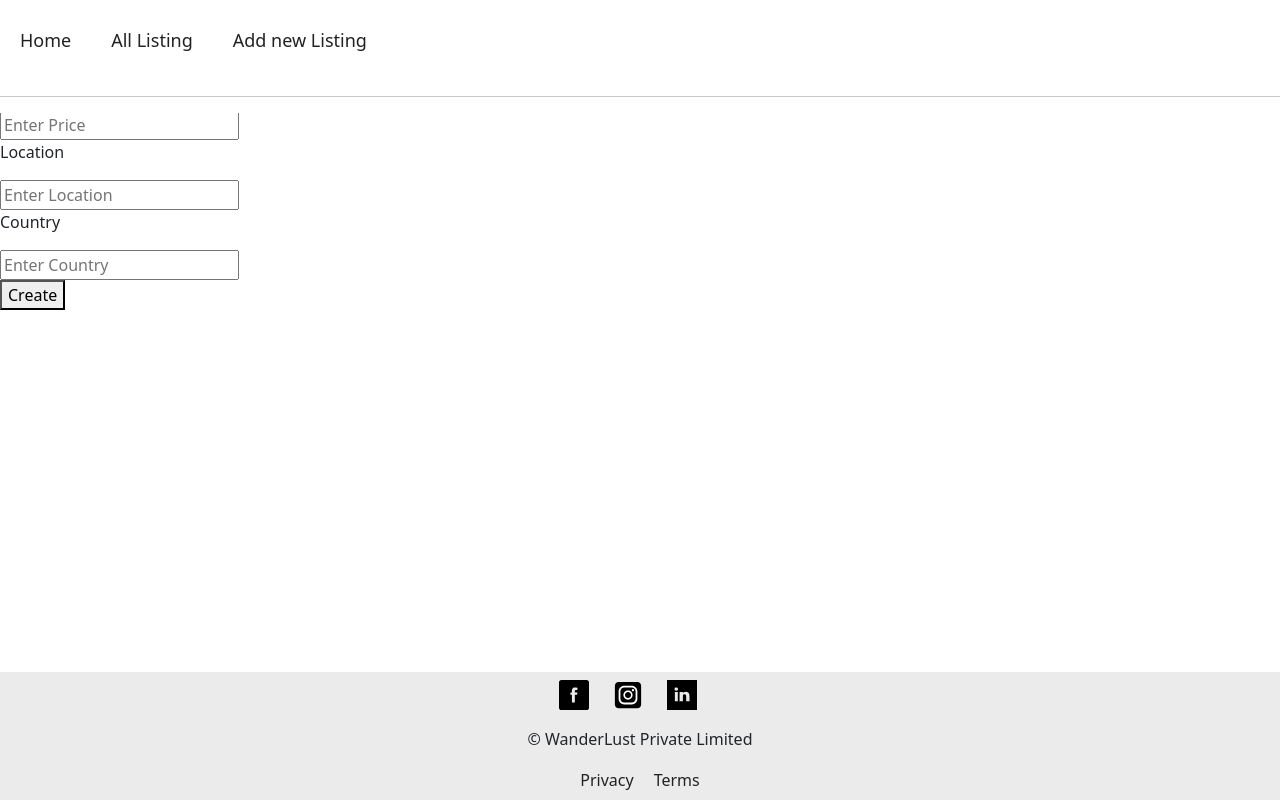
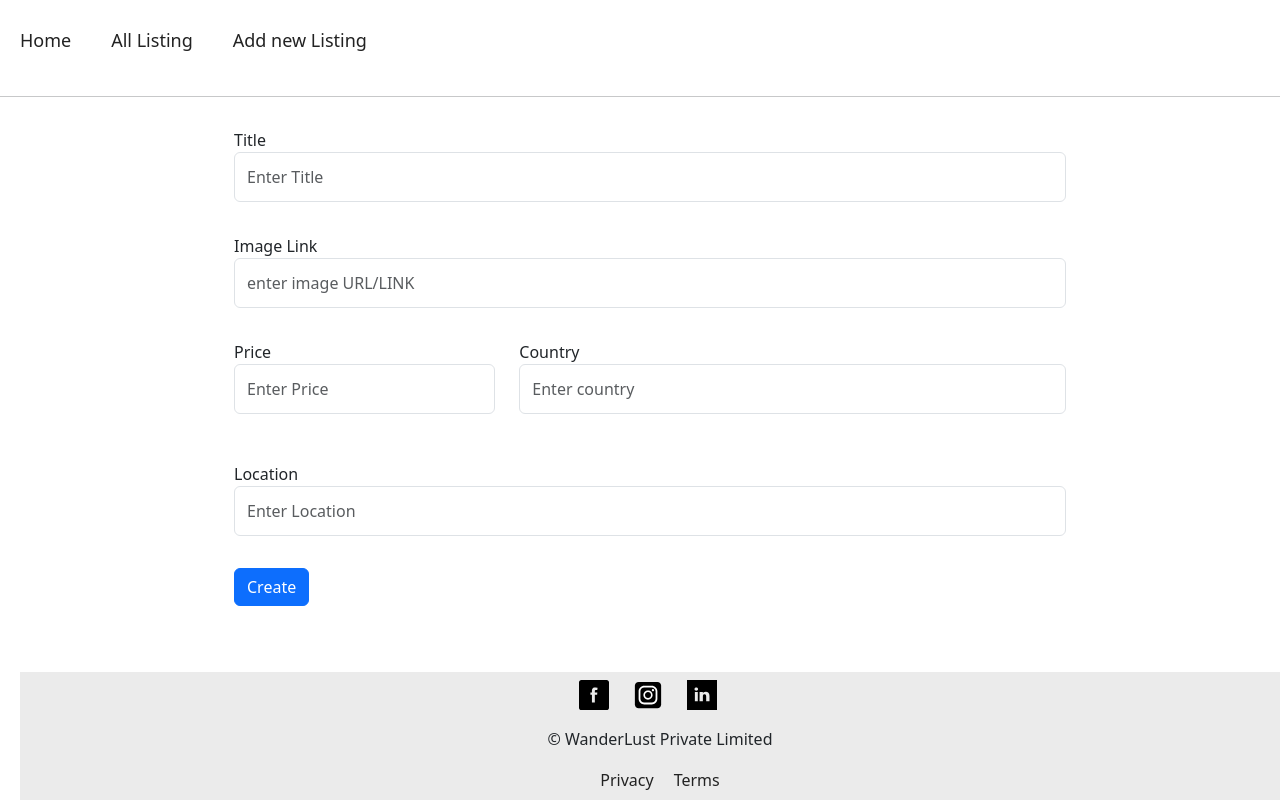
Before and after one commit to NishaBisht16/wanderLust, a React (Create React App) app in the folder frontend/: page /create in a window 1280 px wide. Built offline with nearby package versions, Linux system fonts and the light colour scheme.

Commit message:
Implemented Styling using bootstrap in Create page

```diff
--- /dev/null
+++ b/frontend/src/pages/Create.css
@@ -0,0 +1,5 @@
+input{
+   height: 50px !important;
+   margin-bottom: 2rem !important;
+   border-color:#ededed ;
+}
--- a/frontend/src/pages/Create.js
+++ b/frontend/src/pages/Create.js
@@ -3,6 +3,7 @@ import { Post } from '../services/Api'
 import { useNavigate } from 'react-router-dom';
 import Header from '../components/Header';
 import Footer from '../components/Footer';
+import './Create.css'
 
 function CreateList() {
 
@@ -10,6 +11,7 @@ function CreateList() {
     const [price,setprice]=useState('')
     const [location,setlocation]=useState('')
     const [country,setcountry]=useState('')
+    const [image,setimage]=useState('')
 
     const navigate=useNavigate()
     const createData=async()=>{
@@ -36,34 +38,67 @@ function CreateList() {
     }
 
   return (
-    <div>
+    <div className='main'>
        <Header/>
-      <div>
-        <p>Title</p>
+
+        <div className='row'>
+          <div className='col-8 offset-2'>
+          <form>
+          <div className='mb-3'>
+            <label for="title" className='form-lable'>Title</label>
             <input onChange={(e)=>settitle(e.target.value)}
+            type='text'
             value={title}
              placeholder='Enter Title'
+             className='form-control'
          >
         </input>
-         <p>Price</p>
+          </div>
+          <div className='mb-3'>
+            <label for="title" className='form-lable'>Image Link</label>
+            <input onChange={(e)=>setimage(e.target.value)}
+            value={image}
+             type='text'
+             placeholder='enter image URL/LINK'
+             className='form-control'
+         >
+        </input>
+          </div>
+          <div className='row'>
+          <div className='mb-3 col-md-4'>
+            <label for="price" className='form-lable'>Price</label>
             <input onChange={(e)=>setprice(e.target.value)}
              value={price}
             type='number'
-        placeholder='Enter Price'></input>
-        <p>Location</p>
+           placeholder='Enter Price' className='form-control'></input>
+          </div>
+
+          <div className='mb-3 col-md-8'>
+            <label for="country" className='form-lable'>Country</label>
+            <input onChange={(e)=>setcountry(e.target.value)}
+            value={country}
+            placeholder='Enter country'
+            type='text'
+             className='form-control'/>
+          </div>
+
+          </div>
+
+
+          <div className='mb-3'>
+            <label for="location">Location</label>
             <input
          onChange={(e)=>setlocation(e.target.value)}
          value={location}
-         placeholder='Enter Location'></input>
-        <p>Country</p>
-        <input onChange={(e)=>setcountry(e.target.value)}
-        value={country}
-        placeholder='Enter Country'
-       type='text'
-       ></input>
+         placeholder='Enter Location' className='form-control'></input>
+          </div>
+          <div>
+          <button onClick={createData} className='btn  btn-primary'>Create</button>
+          </div>
+          </form>
+        </div>
+        </div>
 
-      </div>
-      <button onClick={createData}>Create</button>
       <Footer/>
     </div>
   )
```
Lines whose indentation alone changed are shown as unchanged.
